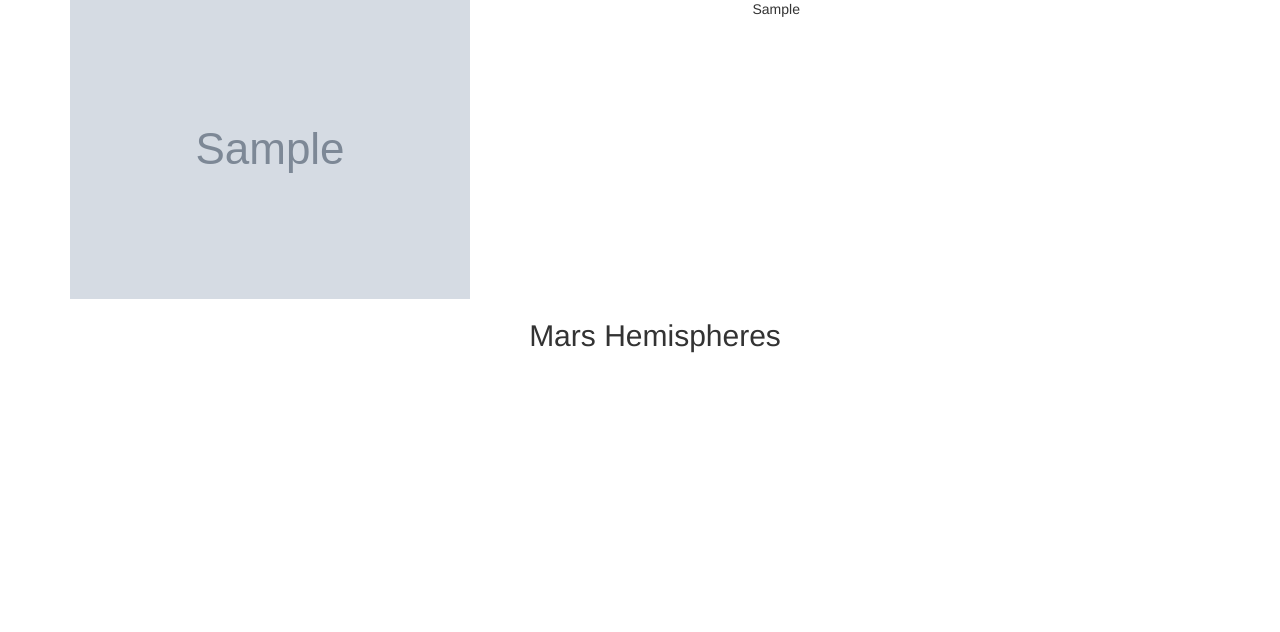
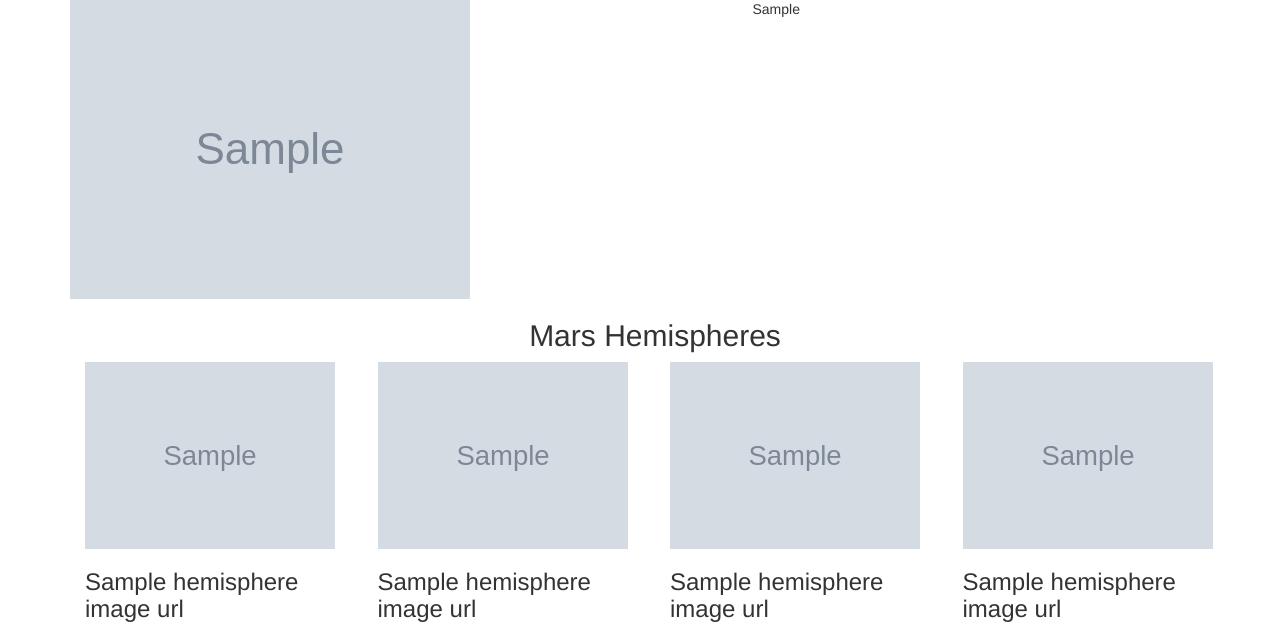
Before and after one commit to nicpie-bit/Mission-to-Mars-Webscraping, a Flask app: page / in a window 1280 px wide. Shown: the part 483-1115 px from the top of the page. Before the commit the page ends 836 px from the top, so only its background shows below. Run offline with Flask 2, Linux system fonts and the light colour scheme; grey boxes marked "Sample" are stand-in pictures; a database or web service that is not in the repository returns one stand-in record (values such as "Sample title"); some libraries are stand-ins or nearby versions.

Commit message:
fixed the img_url for hemispheres and formatted in html

```diff
--- a/Missions_to_Mars/scrape_mars.py
+++ b/Missions_to_Mars/scrape_mars.py
@@ -69,7 +69,7 @@ def scrape():
         response = requests.get(url)
         soup = bs(response.text, 'html.parser')
         item_url = soup.find('img', class_='wide-image').get('src')
-        img_url = general_url+'/'+item_url
+        img_url = general_url+item_url
         img_urls.append(img_url)
         title = soup.find('h2', class_='title').text
         titles.append(title)
--- a/Missions_to_Mars/templates/index.html
+++ b/Missions_to_Mars/templates/index.html
@@ -37,16 +37,20 @@
         <h2 id="hemis-title" style="text-align: center">Mars Hemispheres</h2>
         <div class="row">
             <div class="col-md-3 border">
-
+                <img src={{space.hemisphere_image_urls[0]['img_url']}} alt="Hemisphere 1" style="border: 0; width: 250px;">
+                <h3>{{space.hemisphere_image_urls[0]['title']}}</h3>
             </div>
             <div class="col-md-3 border">
-
+                <img src={{space.hemisphere_image_urls[1]['img_url']}} alt="Hemisphere 1" style="border: 0; width: 250px;">
+                <h3>{{space.hemisphere_image_urls[1]['title']}}</h3>
             </div>
             <div class="col-md-3 border">
-
+                <img src={{space.hemisphere_image_urls[2]['img_url']}} alt="Hemisphere 1" style="border: 0; width: 250px;">
+                <h3>{{space.hemisphere_image_urls[2]['title']}}</h3>
             </div>
             <div class="col-md-3 border">
-
+                <img src={{space.hemisphere_image_urls[3]['img_url']}} alt="Hemisphere 1" style="border: 0; width: 250px;">
+                <h3>{{space.hemisphere_image_urls[3]['title']}}</h3>
             </div>
         </div>
     </div>
```
